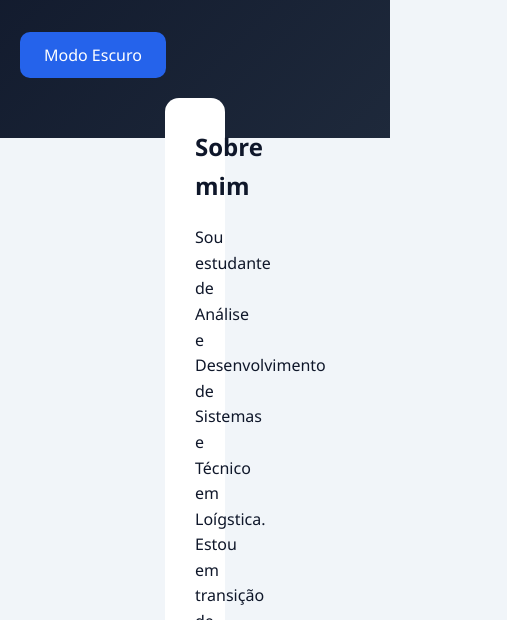
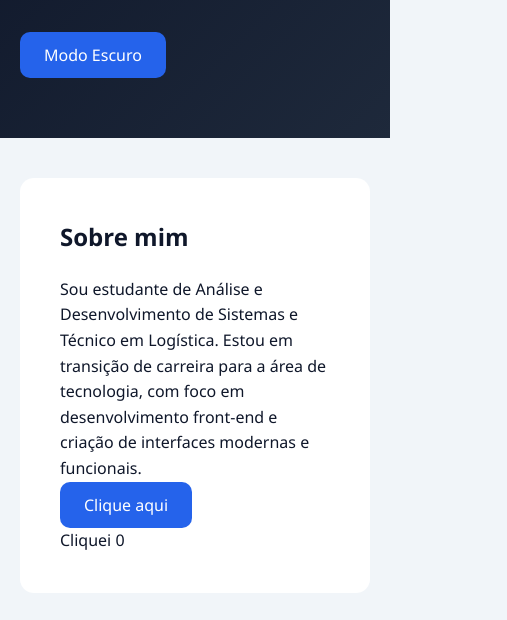
Before and after one commit to matheusviicttor/pagina-pessoal, a plain HTML site: page index.html in a window 390 px wide. Shown: the part 180-800 px from the top of the page, 507 px wide, since content can reach past the window. Drawn offline with Linux system fonts and the light colour scheme.

Commit message:
Corrige layout e melhora responsividade

```diff
--- a/index.html
+++ b/index.html
@@ -20,8 +20,8 @@
         <section>
             <h2>Sobre mim</h2>
             <p>
-                Sou estudante de Análise e Desenvolvimento de Sistemas e Técnico em Loígstica.
-                Estou em transição de carreira para a área de programação, com foco em desenvolvimento
+                Sou estudante de Análise e Desenvolvimento de Sistemas e Técnico em Logística.
+                Estou em transição de carreira para a área de tecnologia, com foco em desenvolvimento front-end e criação de interfaces modernas e funcionais.
             </p>
         <button id="btnClique"> Clique aqui</button>
             <p id="mensagem"></p>
--- a/main.css
+++ b/main.css
@@ -29,17 +29,18 @@ header p {
 
 /* Layout*/
 main {
-    max-width: 100px;
-    margin: -40px auto 40px;
-    padding: 0 20px;
+    max-width: 1000px;
+    margin: 0;
+    padding: 40px 20px;
 }
 
 section {
+    width: 100%;
     background-color: white;
-    padding: 30px;
-    margin-bottom: 25px;
+    padding: 40px;
+    margin-bottom: 30px;
     border-radius: 14px;
-    box-shadow: 0 10px 25px rgba(0.0.0.0.0.08);
+    box-shadow: 0 10px 25px rgba(0.0.0.0.08);
 }
 
 /* Titulos */
```
